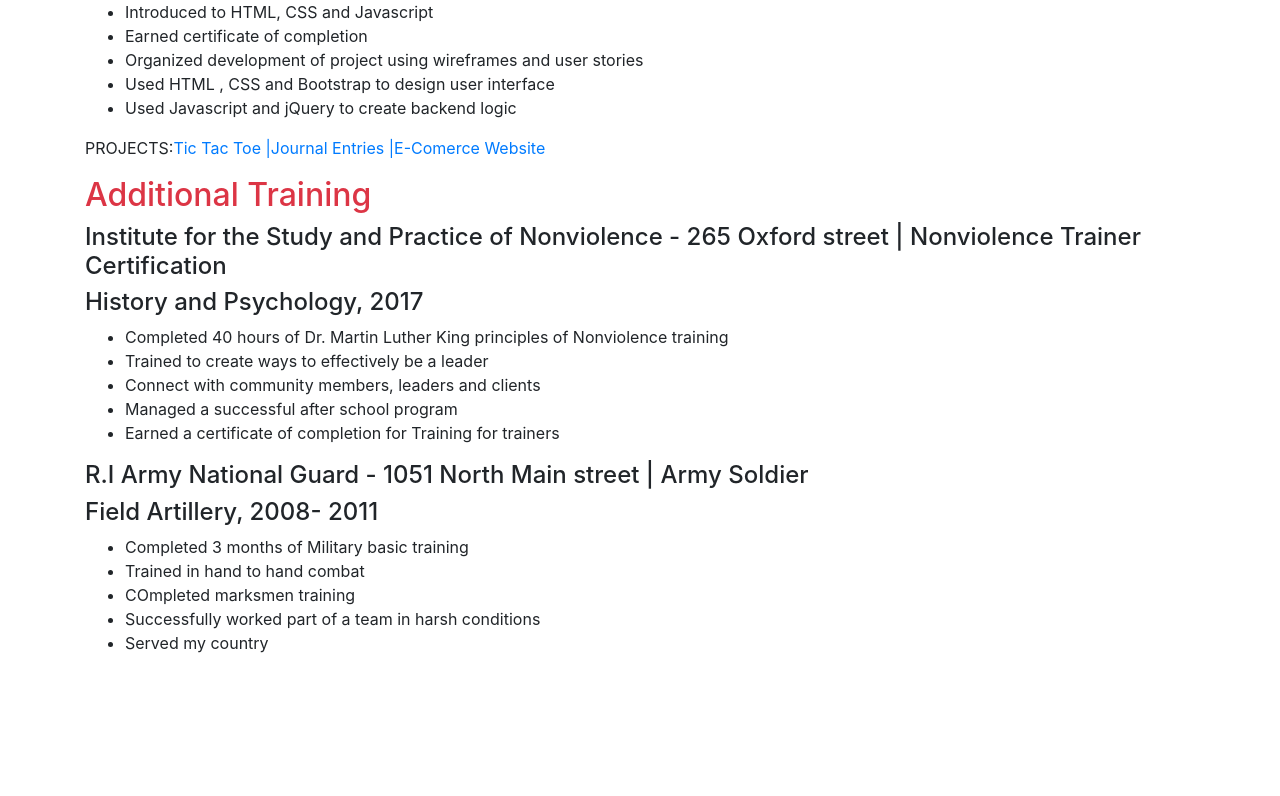
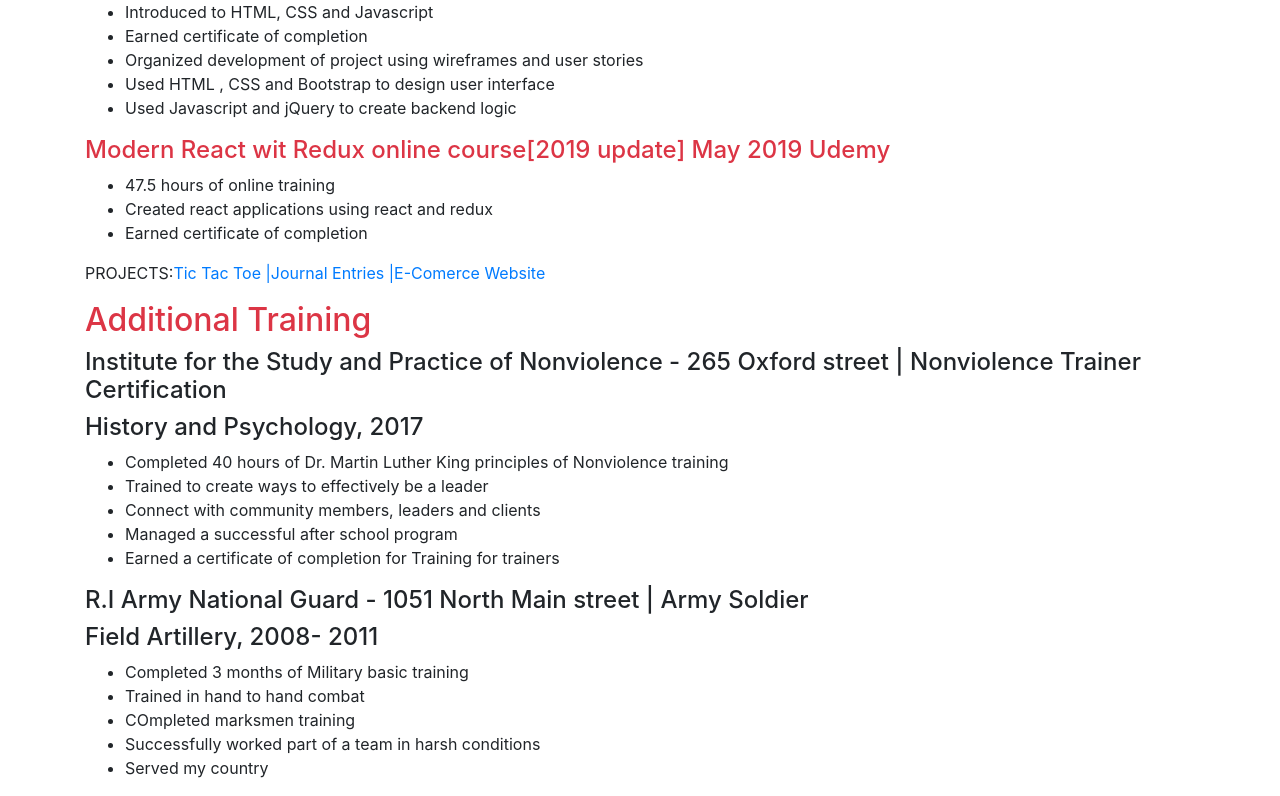
Before and after one commit to tonetone101/react-resume, a React (Create React App) app: page / in a window 1280 px wide. Shown: the part 798-1594 px from the top of the page. Before the commit the page ends 1469 px from the top, so only its background shows below. Built offline with nearby package versions, Linux system fonts and the light colour scheme.

Commit message:
Added a new accomplishment for Experience

```diff
--- a/src/Experience.js
+++ b/src/Experience.js
@@ -30,6 +30,20 @@ Providence, Rhode Island</h4>
         <li>Used Javascript and jQuery to create backend logic</li>
       </ul>
     </div>
+
+    <div>
+      <h4 className='text-danger'>
+        Modern React wit Redux online course[2019 update]
+        May 2019
+        Udemy
+      </h4>
+        <ul>
+          <li>47.5 hours of online training</li>
+          <li>Created react applications using react and redux</li>
+          <li>Earned certificate of completion</li>
+        </ul>
+    </div>
+
     <div>
       <p>PROJECTS:
         <a href='https://antkeo1.github.io/myTicTacToe/'>Tic Tac Toe |</a>
```
